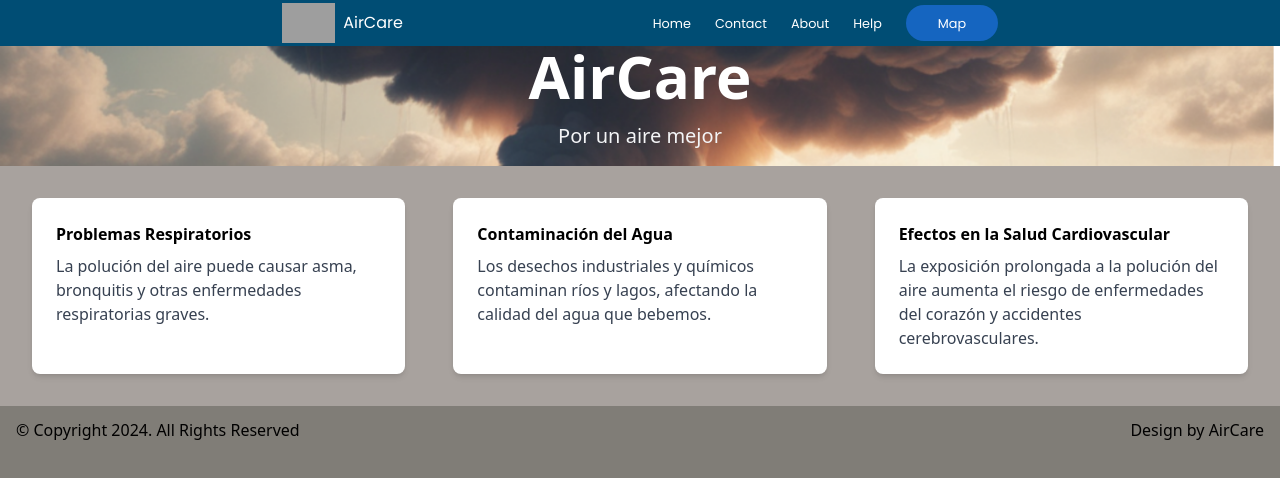
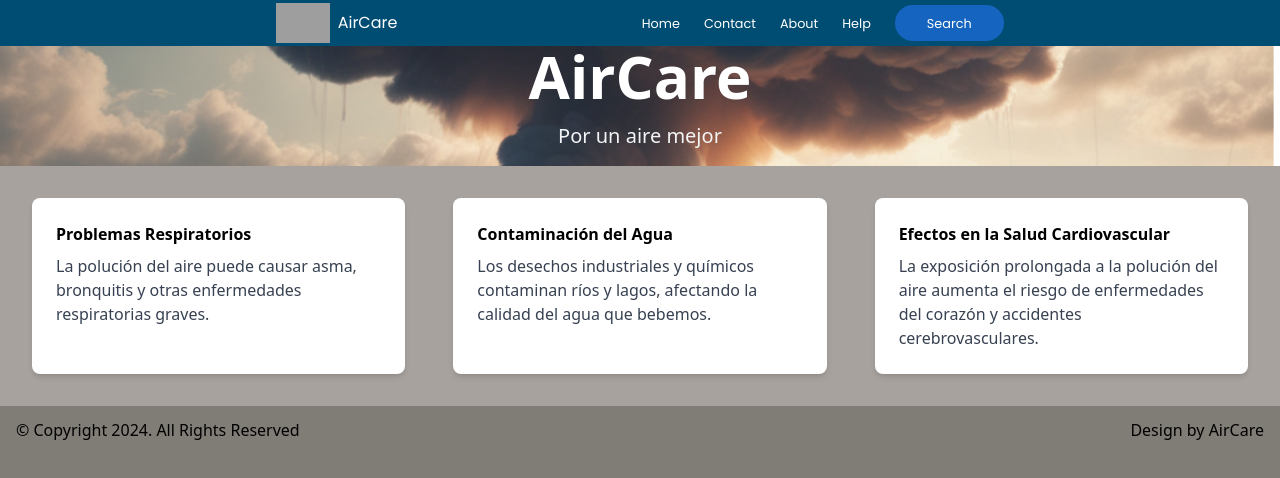
Before and after one commit to flaviferri/AirCare, a React (Vite) app: page / in a window 1280 px wide. Shown: the top 478 px of the page. Built offline with nearby package versions, Linux system fonts and the light colour scheme; grey boxes are pictures that could not be loaded.

Commit message:
minor change on navbar from Map to Search

```diff
--- a/src/components/navbar/Navbar.jsx
+++ b/src/components/navbar/Navbar.jsx
@@ -21,7 +21,7 @@ const Navbar = () => {
             <li>Help</li>
             <li>
               <NavLink className="navLink" to="/map">
-                Map
+                Search
               </NavLink>
             </li>
           </ul>
```
